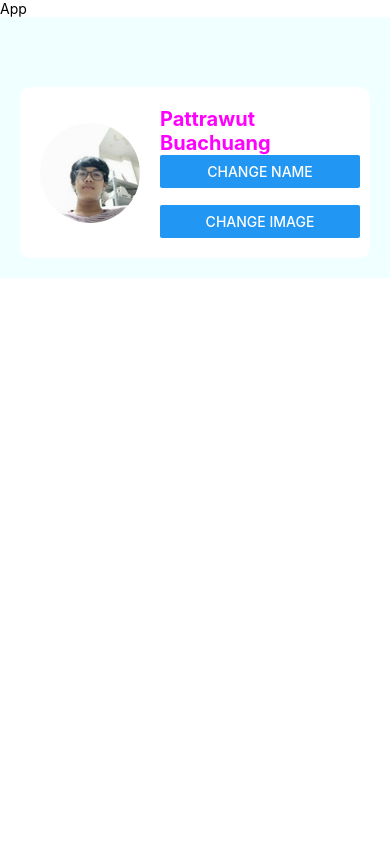
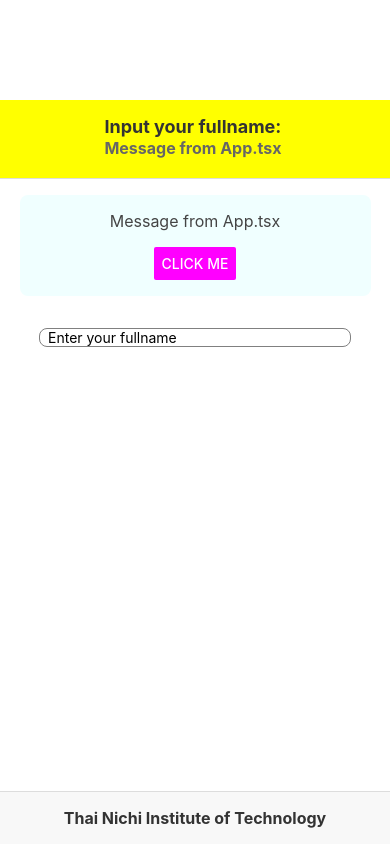
Before and after one commit to Puffer21959/2113110627_ReactNative, a React Native app: screen / in a window 390 px wide. Built offline with nearby package versions, Linux system fonts and the light colour scheme.

Commit message:
Practice 03/08/2024

```diff
--- a/App.tsx
+++ b/App.tsx
@@ -1,14 +1,54 @@
-import { View, Text } from "react-native";
-import React from "react";
-import ProfileScreen from "./components/ProfileScreen";
+import { StatusBar } from "expo-status-bar";
+import { View, TextInput } from "react-native";
+import AppFooter from "./components/AppFooter";
+import AppHeader from "./components/AppHeader";
+import Content from "./components/Content";
+import { stylesPractice } from "./styles/styles";
+import React, { useState, useEffect } from "react";
 
-const App = (): React.JSX.Element => {
+export default function App(): React.JSX.Element {
+  /*React.JSX make this component a JSX */
+
+  const [fullname, setFullname] = useState("");
+  const [message, setMessage] = useState("Message from App.tsx");
+  const [footerMessage, setFooterMessage] = useState(
+    "Thai Nichi Institute of Technology"
+  );
+
+  useEffect(() => {
+    console.log("Component has mounted");
+  }, []);
+
+  useEffect(() => {
+    console.log(`Fullname has changed to: ${fullname}`);
+  }, [fullname]);
+
   return (
-    <View>
-      <Text>App</Text>
-      <View>{ProfileScreen()}</View>
+    <View style={stylesPractice.container}>
+      {/*use of prop sent title to AppHeader.tsx */}
+      <AppHeader fullname={fullname} subtitle={message} />
+
+      <Content fullname={fullname} message={message} />
+
+      <AppFooter footerMessage={footerMessage} />
+
+      <TextInput
+        style={stylesPractice.input}
+        placeholder="Enter your fullname"
+        value={fullname}
+        onChangeText={setFullname}
+      />
+
+      <StatusBar style="auto" />
     </View>
   );
-};
+}
 
-export default App;
+/*const styles = StyleSheet.create({
+  container: {
+    flex: 1,
+    backgroundColor: "#fff",
+    alignItems: "center",
+    justifyContent: "center",
+  },
+});*/
--- a/components/AppFooter.tsx
+++ b/components/AppFooter.tsx
@@ -1,26 +1,27 @@
-import { StyleSheet, Text, View } from "react-native";
+import { Text, View } from "react-native";
 import React from "react";
+import { stylesPractice } from "../styles/styles";
 
 type AppFooterProps = {
-  data: string;
+  footerMessage: string;
 };
 
-const AppFooter = ({ data }: AppFooterProps): React.JSX.Element => {
+const AppFooter = ({ footerMessage }: AppFooterProps): React.JSX.Element => {
   const hello = "Hello TNI Footer"; //use of variable
   const hello2 = <Text>Hello JSX</Text>; //variable use with JSX
   const isLogin = true;
   //const isLogin = false;
 
   return (
-    <View style={styles.footer}>
-      <Text style={styles.footerText}>{data}</Text>
+    <View style={stylesPractice.footer}>
+      <Text style={stylesPractice.footerText}>{footerMessage}</Text>
     </View>
   );
 };
 
 export default AppFooter;
 
-const styles = StyleSheet.create({
+/*const styles = StyleSheet.create({
   footer: {
     backgroundColor: "#f8f8f8",
     padding: 20,
@@ -36,4 +37,4 @@ const styles = StyleSheet.create({
     fontWeight: "bold",
     color: "#333",
   },
-});
+});*/
--- a/components/AppHeader.tsx
+++ b/components/AppHeader.tsx
@@ -1,20 +1,23 @@
-import { View, Text, StyleSheet } from "react-native";
+import { View, Text } from "react-native";
 import React from "react";
+import { stylesPractice } from "../styles/styles";
 
 type AppHeaderProps = {
-  name: string;
-  message?: string /* '?' mean optional parameter may or may not have it*/;
+  fullname: string;
+  subtitle?: string /* '?' mean optional parameter may or may not have it*/;
 };
 
 //use of prop
-const AppHeader = ({ name, message }: AppHeaderProps): React.JSX.Element => {
+const AppHeader = ({
+  fullname,
+  subtitle,
+}: AppHeaderProps): React.JSX.Element => {
   return (
-    <View style={styles.header}>
-      <Text style={styles.headerText}>
-        {name}{'\n'}
-        <Text style={styles.subtitleText}>
-            {message}
-        </Text>
+    <View style={stylesPractice.header}>
+      <Text style={stylesPractice.headerText}>
+        Input your fullname: {fullname}
+        {"\n"}
+        <Text style={stylesPractice.subtitleText}>{subtitle}</Text>
       </Text>
       {/*if 'year' is sent we add 543 to year*/}
     </View>
@@ -23,7 +26,7 @@ const AppHeader = ({ name, message }: AppHeaderProps): React.JSX.Element => {
 
 export default AppHeader;
 
-const styles = StyleSheet.create({
+/*const styles = StyleSheet.create({
   header: {
     backgroundColor: "#AEC6CF",
     padding: 20,
@@ -39,4 +42,4 @@ const styles = StyleSheet.create({
     fontSize: 16,
     color: "#fff",
   },
-});
+});*/
--- a/components/Content.tsx
+++ b/components/Content.tsx
@@ -1,7 +1,8 @@
-import { View, Text, Alert, Button, StyleSheet } from "react-native";
-import React from "react";
+import { View, Text, Alert, Button } from "react-native";
+import React, { useState } from "react";
+import { stylesPractice } from "../styles/styles";
 
-type ContentProps = {
+/*type ContentProps = {
   name: string;
   message?: string;
 };
@@ -12,8 +13,8 @@ const onClickMe = () => {
 
 const Content = ({ name, message }: ContentProps) => {
   return (
-    <View style={styles.content}>
-      <Text style={styles.text}>{message}</Text>
+    <View style={stylesPractice.content}>
+      <Text style={stylesPractice.text}>{message}</Text>
       <Button
         title="Click Me"
         //onPress={onClickMe} //call function in parameter
@@ -24,11 +25,35 @@ const Content = ({ name, message }: ContentProps) => {
       />
     </View>
   );
+};*/
+
+interface ContentProps {
+  fullname: string;
+  message: string;
+}
+
+const Content = ({ fullname, message }: ContentProps): React.JSX.Element => {
+  const [displayFullname, setDisplayFullname] = useState("");
+
+  const handleButtonClick = () => {
+    setDisplayFullname(fullname);
+    Alert.alert("Hello", `Input your fullname: ${fullname}`);
+  };
+
+  //() => Alert.alert("Hello", `Input your fullname: ${fullname}`)
+
+  return (
+    <View style={stylesPractice.content}>
+      <Text style={stylesPractice.text}>{message}</Text>
+      <Text style={stylesPractice.text}>{displayFullname}</Text>
+      <Button title="Click Me" onPress={handleButtonClick} color={"magenta"} />
+    </View>
+  );
 };
 
 export default Content;
 
-const styles = StyleSheet.create({
+/*const styles = StyleSheet.create({
   content: {
     flex: 1,
     alignItems: "center",
@@ -38,4 +63,4 @@ const styles = StyleSheet.create({
     fontSize: 18,
     marginBottom: 20,
   },
-});
+});*/
--- a/components/ProfileScreen.tsx
+++ b/components/ProfileScreen.tsx
@@ -1,6 +1,6 @@
 import { Button, Text, View, Image } from "react-native";
 import React, { useState } from "react";
-import styles from "../styles/styles";
+import {styles} from "../styles/styles";
 
 const ProfileScreen = (): React.JSX.Element => {
   const pfp1 = require("../assets/pfp.jpg");
--- a/styles/styles.ts
+++ b/styles/styles.ts
@@ -12,7 +12,6 @@ const styles = StyleSheet.create({
     backgroundColor: "white",
     elevation: 5,
     marginTop: 50,
-
   },
 
   profileImg: {
@@ -30,4 +29,107 @@ const styles = StyleSheet.create({
   },
 });
 
-  export default styles;
+const stylesPractice = StyleSheet.create({
+  //app
+  container: {
+    flex: 1,
+    backgroundColor: "#fff",
+    alignItems: "center",
+    justifyContent: "space-between",
+  },
+
+  //header
+  /*header: {
+    backgroundColor: "#AEC6CF",
+    padding: 20,
+    alignItems: "center",
+    justifyContent: "center",
+    width: "100%",
+  },*/
+  header: {
+    padding: 16,
+    backgroundColor: "yellow" /*#f8f8f8 */,
+    width: "100%",
+    alignItems: "center",
+    justifyContent: "center",
+    borderBottomWidth: 1,
+    borderBottomColor: "#ddd",
+    marginTop: 100,
+  },
+
+  headerText: {
+    /*fontSize: 20,
+    fontWeight: "bold",
+    color: "#fff",*/
+    fontSize: 18,
+    fontWeight: "bold",
+    color: "#333",
+    marginBottom: 4,
+  },
+  subtitleText: {
+    /*fontSize: 16,
+    color: "#fff",*/
+    fontSize: 16,
+    color: "#666",
+  },
+
+  //content
+  content: {
+    /*flex: 1,
+    alignItems: "center",
+    justifyContent: "center",*/
+    padding: 16,
+    alignItems: "center",
+    justifyContent: "center",
+    backgroundColor: "azure" /*#f9f9f9 */,
+    borderRadius: 8,
+    marginVertical: 16,
+    width: "90%",
+  },
+  text: {
+    /*fontSize: 18,
+    marginBottom: 20,*/
+    fontSize: 16,
+    marginBottom: 8,
+    color: "#444",
+  },
+
+  //footer
+  footer: {
+    /*backgroundColor: "#f8f8f8",
+    padding: 20,
+    alignItems: "center",
+    justifyContent: "center",
+    position: "absolute",
+    left: 0,
+    right: 0,
+    bottom: 0,*/
+    padding: 16,
+    backgroundColor: "#f8f8f8",
+    width: "100%",
+    alignItems: "center",
+    position: "absolute",
+    bottom: 0,
+    borderTopWidth: 1,
+    borderTopColor: "#ddd",
+  },
+  footerText: {
+    fontSize: 16,
+    fontWeight: "bold",
+    color: "#333",
+  },
+
+  //input
+  input: {
+    height: 40,
+    borderColor: "gray",
+    borderWidth: 1,
+    marginTop: 16,
+    paddingHorizontal: 8,
+    width: "80%",
+    borderRadius: 8,
+    marginBottom: 500,
+  },
+});
+
+export { styles, stylesPractice };
```
Also changed, not shown: App1.tsx (deleted, +0 -35 lines), App2.tsx (added, +16 -0 lines), components/UseEffectExample.tsx (added, +35 -0 lines). Lines whose indentation alone changed are shown as unchanged.
